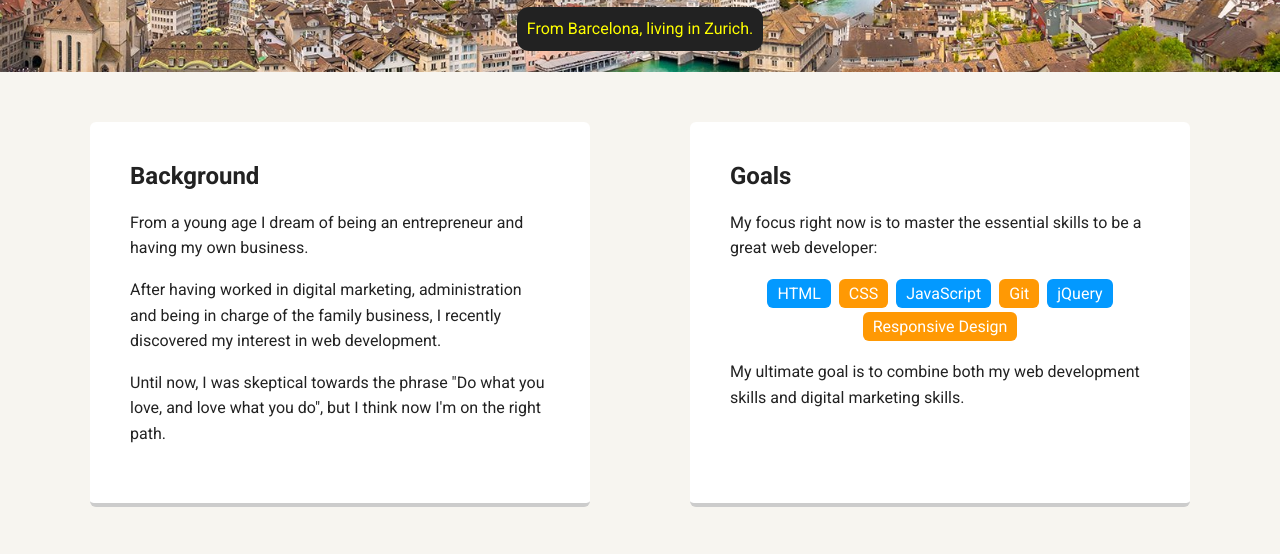
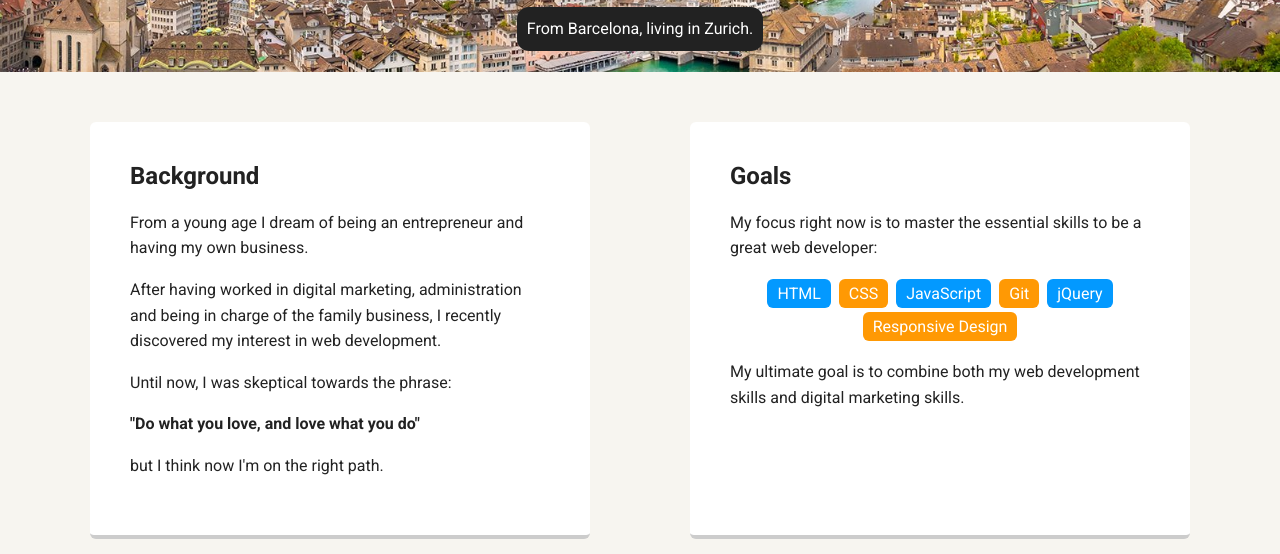
Before and after one commit to Rundiye/Techdegree-Project-1, a plain HTML site: page portfolio_update_v1/index.html in a window 1280 px wide. Shown: the part 398-952 px from the top of the page. Drawn offline with Linux system fonts and the light colour scheme; a web font is replaced by a local one.

Commit message:
changed homepage info

```diff
--- a/portfolio_update_v1/index.html
+++ b/portfolio_update_v1/index.html
@@ -27,7 +27,9 @@
         <h2>Background</h2>
         <p>From a young age I dream of being an entrepreneur and having my own business.</p>
         <p>After having worked in digital marketing, administration and being in charge of the family business, I recently discovered my interest in web development.</p>
-        <p>Until now, I was skeptical towards the phrase "Do what you love, and love what you do", but I think now I'm on the right path.</p>
+        <p>Until now, I was skeptical towards the phrase: <br>
+        <p><strong>"Do what you love, and love what you do"</strong></p>
+        <p>but I think now I'm on the right path.</p>
       </div>
 
       <div class="card">
--- a/portfolio_update_v1/styles.css
+++ b/portfolio_update_v1/styles.css
@@ -86,7 +86,7 @@ header .profile-image:hover {
 }
 .location {
   background-color: #222;
-  color: yellow;
+  color: white;
 }
 .card {
   margin: 30px;
```
Also changed, not shown: portfolio_update_v1/images/gruyeres.jpg (deleted).
